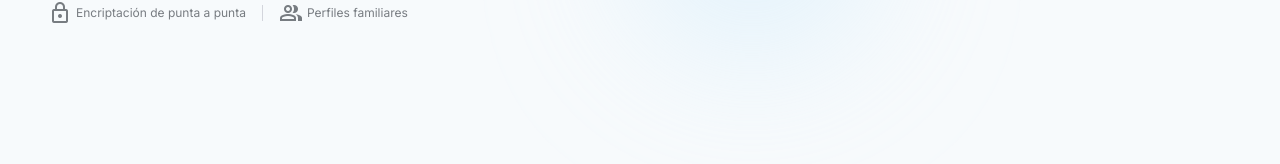
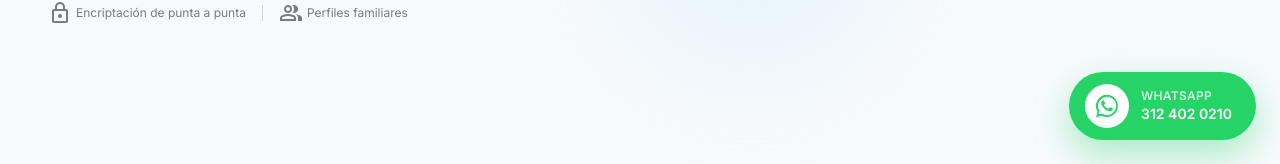
Before and after one commit to EcmcodeApps/appmisalud-familia, a Next.js app in the folder apps/web/: page / in a window 1280 px wide. Shown: the part 636-800 px from the top of the page. Built offline with nearby package versions, Linux system fonts and the light colour scheme; a web font is replaced by a local one.

Commit message:
Add WhatsApp contact bubble

```diff
--- a/apps/web/src/app/page.tsx
+++ b/apps/web/src/app/page.tsx
@@ -45,6 +45,7 @@ export default function LandingPage() {
         <CtaSection />
       </main>
       <Footer />
+      <WhatsAppBubble />
       <MobileNav />
       <MobileFab />
     </div>
@@ -639,9 +640,14 @@ function CtaSection() {
           >
             Empezar Gratis
           </Link>
-          <button className="bg-white text-[#003A7A] h-16 px-12 rounded-2xl font-semibold text-lg border border-[#c4c6cf] medical-vault-shadow hover:bg-[#f1f4f6] transition-all flex items-center justify-center">
+          <a
+            href="https://wa.me/573124020210?text=Hola%2C%20quiero%20informaci%C3%B3n%20sobre%20MiSalud%20FamilIA"
+            target="_blank"
+            rel="noopener noreferrer"
+            className="bg-white text-[#003A7A] h-16 px-12 rounded-2xl font-semibold text-lg border border-[#c4c6cf] medical-vault-shadow hover:bg-[#f1f4f6] transition-all flex items-center justify-center"
+          >
             Hablar con Soporte
-          </button>
+          </a>
         </div>
       </div>
     </section>
@@ -738,3 +744,33 @@ function MobileFab() {
     </div>
   );
 }
+
+function WhatsAppBubble() {
+  return (
+    <a
+      href="https://wa.me/573124020210?text=Hola%2C%20quiero%20informaci%C3%B3n%20sobre%20MiSalud%20FamilIA"
+      target="_blank"
+      rel="noopener noreferrer"
+      aria-label="Contactar por WhatsApp al 3124020210"
+      className="group fixed bottom-24 left-4 z-[70] flex items-center gap-3 rounded-full bg-[#25D366] px-3 py-3 text-white shadow-[0_14px_35px_rgba(37,211,102,0.38)] transition-all duration-300 hover:-translate-y-1 hover:shadow-[0_18px_45px_rgba(37,211,102,0.48)] md:bottom-6 md:left-auto md:right-6 md:px-4"
+    >
+      <span className="absolute inset-0 -z-10 animate-ping rounded-full bg-[#25D366]/45" />
+      <span className="flex h-11 w-11 items-center justify-center rounded-full bg-white text-[#25D366]">
+        <WhatsAppIcon />
+      </span>
+      <span className="hidden pr-2 text-left md:block">
+        <span className="block text-xs font-bold uppercase tracking-wide text-white/80">WhatsApp</span>
+        <span className="block text-sm font-bold">312 402 0210</span>
+      </span>
+      <span className="sr-only">3124020210</span>
+    </a>
+  );
+}
+
+function WhatsAppIcon() {
+  return (
+    <svg aria-hidden="true" className="h-7 w-7" viewBox="0 0 32 32" fill="currentColor">
+      <path d="M16.02 3.2A12.72 12.72 0 0 0 5.1 22.45L3.5 28.8l6.5-1.54A12.72 12.72 0 1 0 16.02 3.2Zm0 23.12a10.4 10.4 0 0 1-5.3-1.45l-.38-.23-3.86.91 1.03-3.76-.25-.39a10.39 10.39 0 1 1 8.76 4.92Zm5.96-7.78c-.33-.16-1.94-.96-2.24-1.07-.3-.11-.52-.16-.74.16-.22.33-.85 1.07-1.04 1.29-.19.22-.38.25-.71.08-.33-.16-1.39-.51-2.65-1.63-.98-.87-1.64-1.95-1.83-2.28-.19-.33-.02-.51.14-.67.15-.15.33-.38.49-.57.16-.19.22-.33.33-.55.11-.22.05-.41-.03-.57-.08-.16-.74-1.78-1.01-2.44-.27-.64-.54-.55-.74-.56h-.63c-.22 0-.57.08-.87.41-.3.33-1.14 1.12-1.14 2.72 0 1.6 1.17 3.15 1.33 3.37.16.22 2.3 3.51 5.57 4.92.78.34 1.39.54 1.86.69.78.25 1.49.21 2.05.13.63-.09 1.94-.79 2.21-1.56.27-.77.27-1.43.19-1.56-.08-.14-.3-.22-.63-.38Z" />
+    </svg>
+  );
+}
```
